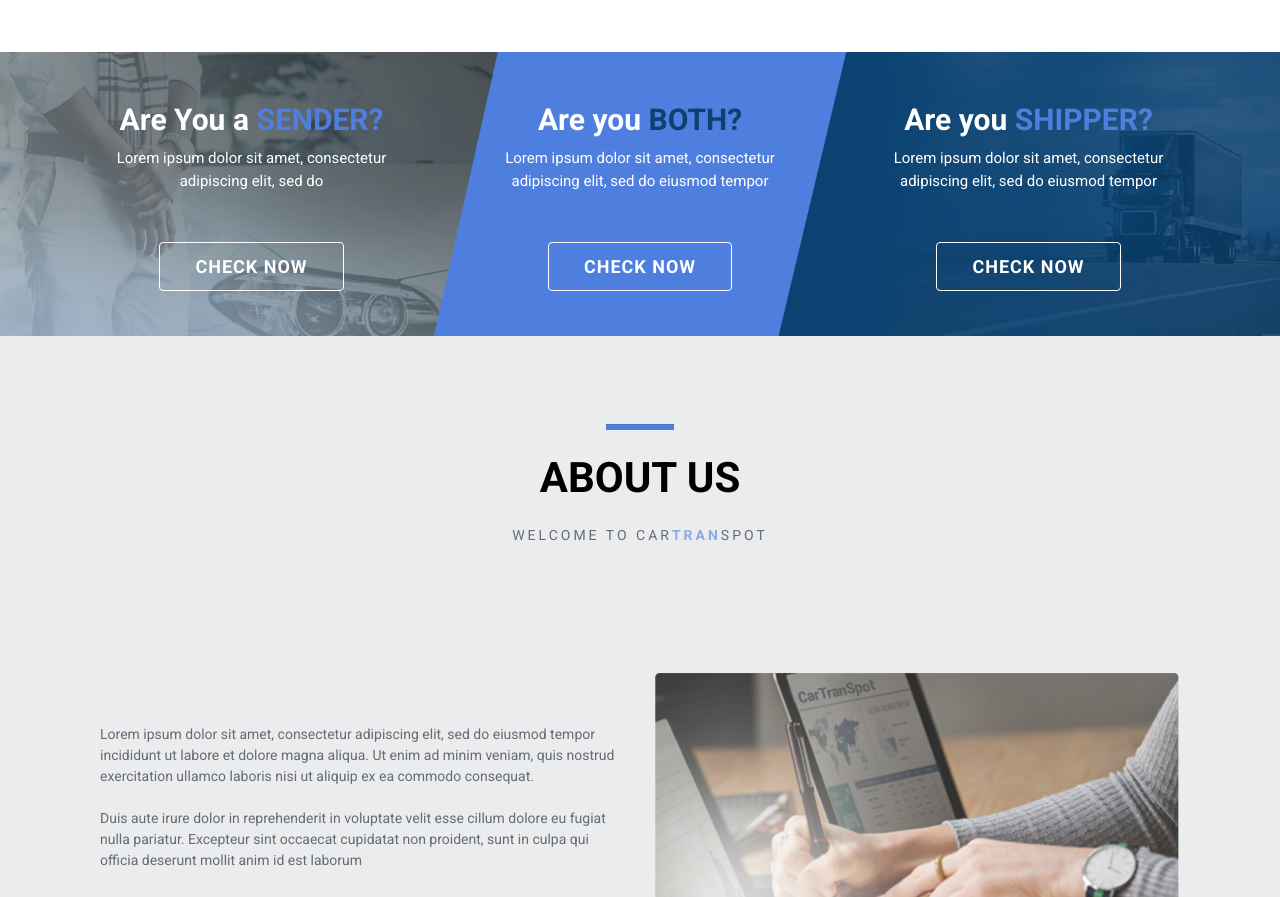
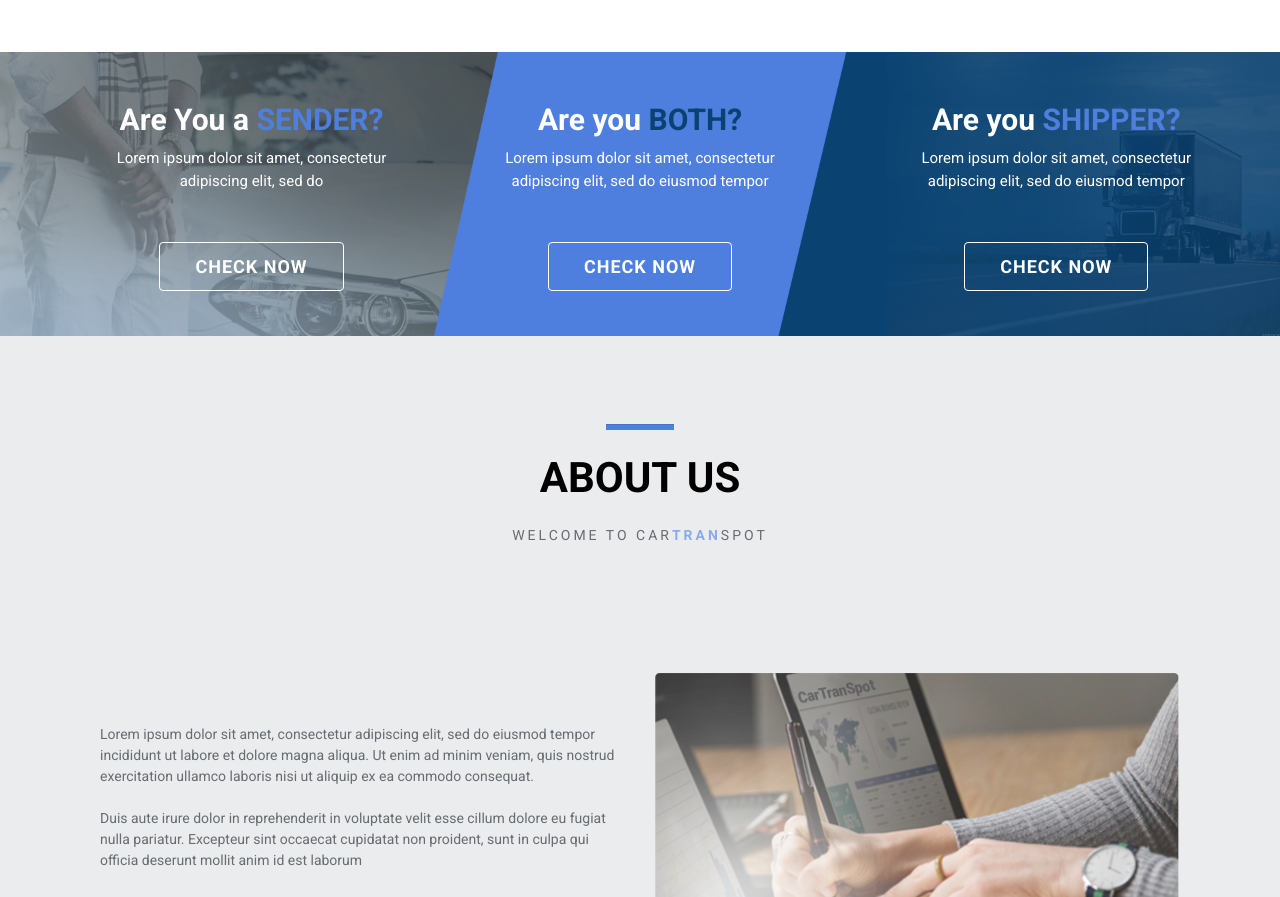
Before and after one commit to Andrew-Kolchin/HTML, a website: page index.html in a window 1280 px wide. Shown: the part 1769-2666 px from the top of the page. Drawn offline with Linux system fonts and the light colour scheme.

Commit message:
fix padding

```diff
--- a/index.html
+++ b/index.html
@@ -268,7 +268,7 @@
                         </div>
                     </div>
 
-                    <div class="promo__block">
+                    <div class="promo__block last">
                         <p class="promo__title fontSize_30 text-center">Are you <span>shipper?</span></p>
                         <p class="promo__text fontSize_15 text-center">Lorem ipsum dolor sit amet, consectetur
                             adipiscing elit, sed do eiusmod tempor </p>
--- a/sass/main.scss
+++ b/sass/main.scss
@@ -139,7 +139,7 @@
         flex-direction: column;
       }
 
-      .sub-menu{
+      .sub-menu {
         display: block;
       }
     }
@@ -512,6 +512,10 @@
     width: 30%;
     flex-direction: column;
     display: flex;
+
+    &.last {
+      padding-left: 5%;
+    }
 
     @media (max-width: 768px) {
       width: 100%;
```
Also changed, not shown: css/main.css.
